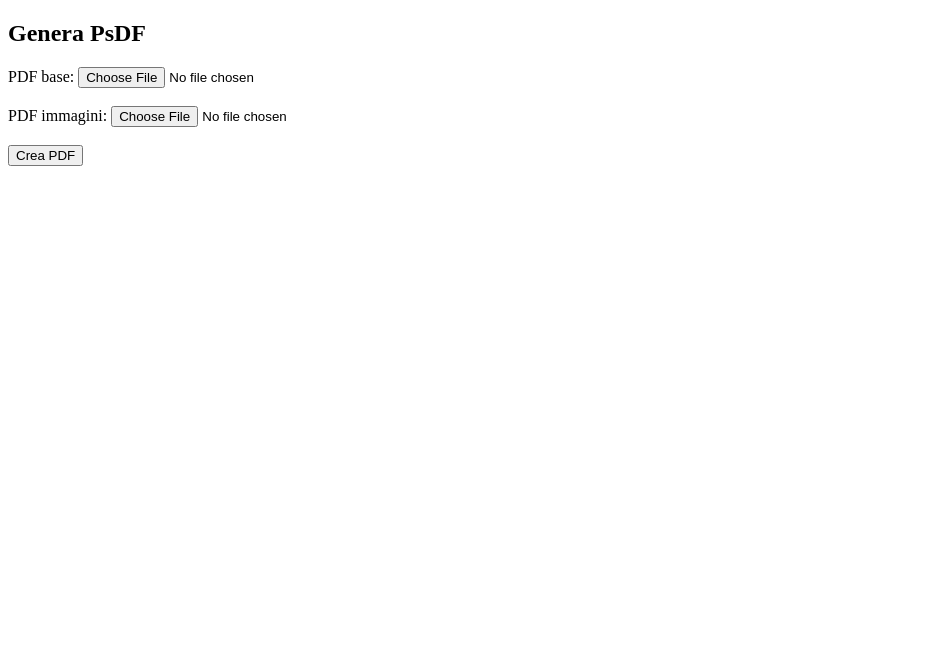
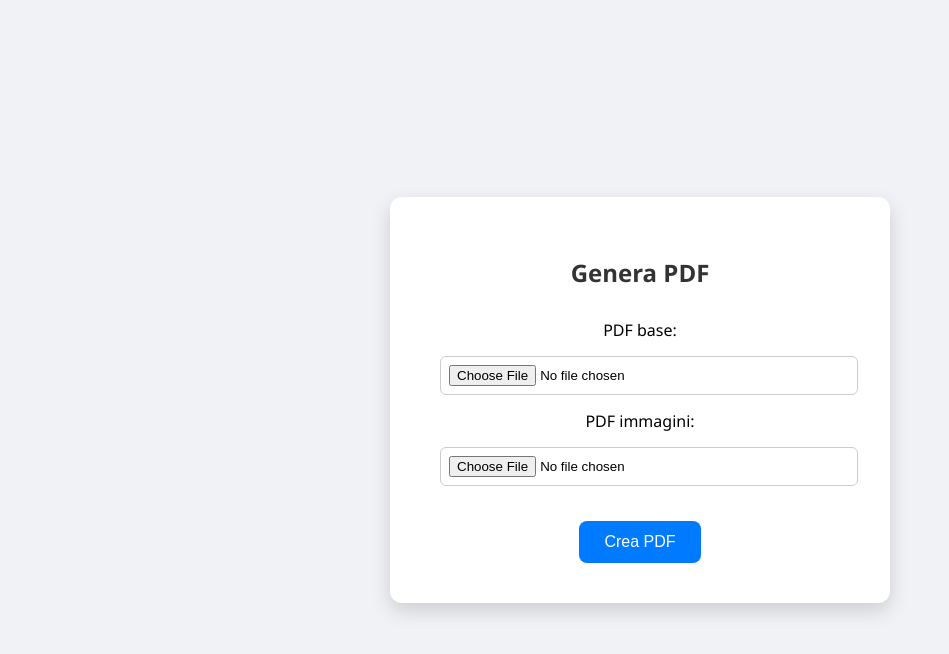
Before and after one commit to Salvatorevil03/Salvatorevil03.github.io, a plain HTML site: page index.html in a window 1280 px wide. Shown: the whole page, without its empty margins (0-949 px from the left). Drawn offline with Linux system fonts and the light colour scheme.

Commit message:
Add files via upload

```diff
--- a/index.html
+++ b/index.html
@@ -6,12 +6,81 @@
   <script src="https://unpkg.com/pdf-lib/dist/pdf-lib.min.js"></script>
   <script src="https://cdnjs.cloudflare.com/ajax/libs/pdf.js/2.14.305/pdf.min.js"></script>
   <script src="https://cdnjs.cloudflare.com/ajax/libs/FileSaver.js/2.0.5/FileSaver.min.js"></script>
+  <style>
+    /* Stile globale */
+    body {
+      font-family: 'Segoe UI', Tahoma, Geneva, Verdana, sans-serif;
+      background: #f0f2f5;
+      display: flex;
+      justify-content: center;
+      align-items: center;
+      height: 100vh;
+      margin: 0;
+    }
+
+    /* Contenitore centrale */
+    .container {
+      background: #ffffff;
+      padding: 40px 50px;
+      border-radius: 12px;
+      box-shadow: 0 8px 20px rgba(0,0,0,0.15);
+      text-align: center;
+      max-width: 400px;
+      width: 100%;
+    }
+
+    h2 {
+      margin-bottom: 30px;
+      color: #333333;
+    }
+
+    /* Input file */
+    input[type="file"] {
+      display: block;
+      margin: 15px auto;
+      padding: 8px;
+      width: 100%;
+      border: 1px solid #ccc;
+      border-radius: 6px;
+      cursor: pointer;
+      transition: border 0.2s, box-shadow 0.2s;
+    }
+
+    input[type="file"]:hover {
+      border-color: #007bff;
+      box-shadow: 0 0 5px rgba(0,123,255,0.5);
+    }
+
+    /* Bottone */
+    button {
+      margin-top: 20px;
+      padding: 12px 25px;
+      background-color: #007bff;
+      color: #fff;
+      border: none;
+      border-radius: 8px;
+      font-size: 16px;
+      cursor: pointer;
+      transition: background 0.3s, transform 0.2s;
+    }
+
+    button:hover {
+      background-color: #0056b3;
+      transform: translateY(-2px);
+    }
+  </style>
 </head>
 <body>
-  <h2>Genera PsDF</h2>
-  <label>PDF base: <input type="file" id="base" accept="application/pdf"></label><br><br>
-  <label>PDF immagini: <input type="file" id="imgs" accept="application/pdf"></label><br><br>
+  <div class="container">
+    <h2>Genera PDF</h2>
+    <label>PDF base:
+      <input type="file" id="base" accept="application/pdf">
+    </label>
+    <label>PDF immagini:
+      <input type="file" id="imgs" accept="application/pdf">
+    </label>
     <button onclick="process()">Crea PDF</button>
+  </div>
 
   <script>
     async function process() {
@@ -48,7 +117,6 @@
         for (let j = 0; j < 3 && i+j < images.length; j++) {
           const pngBytes = await fetch(images[i+j]).then(r => r.arrayBuffer());
           const pngImage = await finalPdf.embedPng(pngBytes);
-
           // dimensione e posizione verticale
           const imgWidth = pageWidth * 0.8;
           const imgHeight = (pageHeight / 3) * 0.8;
@@ -58,10 +126,9 @@
           height = 1080;
           // fine cropping
           const x = 20;
-        const y = -10+3*j + pageHeight - (j+1) * (pageHeight / 3) + ((pageHeight / 3) - imgHeight)/2;
-        console.log(width,height); // 1440 1080
-
-        page.drawImage(pngImage, {x, y, width: width/6, height: height/6});
+          // se i == 0, mette -15, altrimenti -2
+          const y = (i == 0 ? -15 : 2) + 25*j + pageHeight - (j+1) * (pageHeight / 3) + ((pageHeight / 3) - imgHeight)/2;
+          page.drawImage(pngImage, {x, y, width: width/6.5, height: height/6.5});
         }
       }
 
@@ -69,6 +136,5 @@
       saveAs(new Blob([pdfBytes], {type: 'application/pdf'}), "slide.pdf");
     }
   </script>
-
 </body>
 </html>
```
Lines whose indentation alone changed are shown as unchanged.
